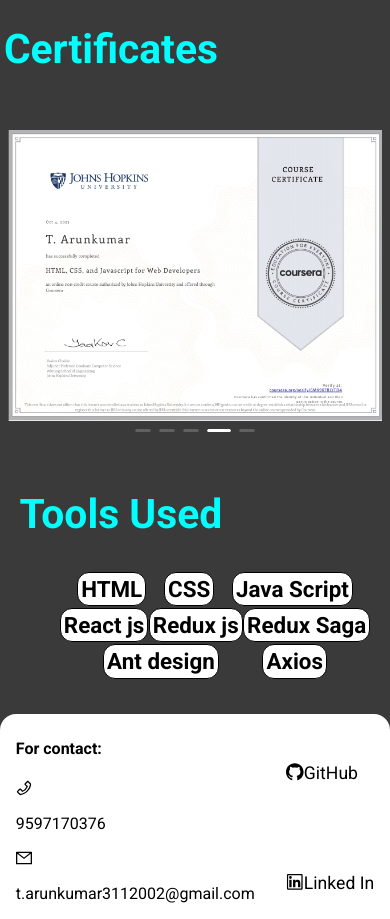
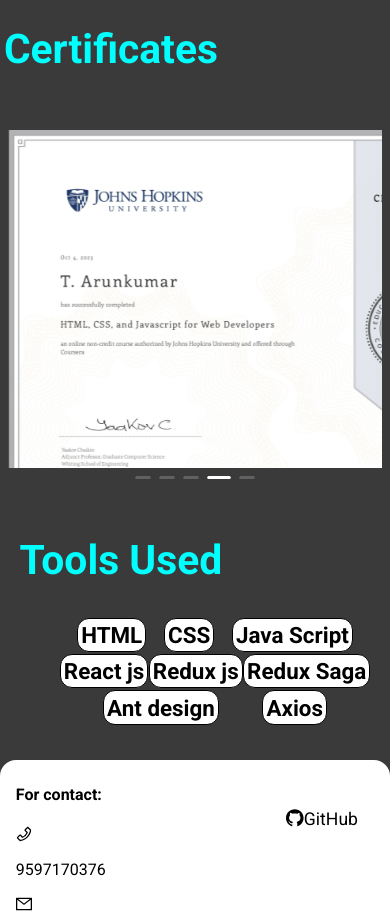
Before and after one commit to Arunkumarth/Portfolio2, a React (Create React App) app: page / in a window 390 px wide. Shown: the part 2580-3499 px from the top of the page. Built offline with nearby package versions, Linux system fonts and the light colour scheme.

Commit message:
certificate change

```diff
--- a/src/components/Cv.js
+++ b/src/components/Cv.js
@@ -127,32 +127,33 @@
 					autoplaySpeed={1600}
 					className="certificates-caro"
 					useTransform
+					fade
 				>
-					<div>
+					<div className="certificate-container">
 						<img
 							className="caro-image"
 							src="images/certificates/GuviCertification -python.png"
 						></img>
 					</div>
-					<div>
+					<div className="certificate-container">
 						<img
 							className="caro-image"
 							src="images/certificates/guvi buid face reco.png"
 						></img>
 					</div>
-					<div>
+					<div className="certificate-container">
 						<img
 							className="caro-image"
 							src="images/certificates/GuviCertification - guiness record.png"
 						></img>
 					</div>
-					<div>
+					<div className="certificate-container">
 						<img
 							className="caro-image"
 							src="images/certificates/html,css.jpeg"
 						></img>
 					</div>
-					<div>
+					<div className="certificate-container">
 						<img
 							className="caro-image"
 							src="images/certificates/python-begin.jpeg"
--- a/src/components/cv.css
+++ b/src/components/cv.css
@@ -1,4 +1,4 @@
-@import url('https://fonts.googleapis.com/css2?family=Roboto:ital,wght@0,100;0,300;0,400;0,500;0,700;0,900;1,100;1,300;1,400;1,500;1,700;1,900&display=swap');
+@import url("https://fonts.googleapis.com/css2?family=Roboto:ital,wght@0,100;0,300;0,400;0,500;0,700;0,900;1,100;1,300;1,400;1,500;1,700;1,900&display=swap");
 
 body {
 	margin: 0;
@@ -191,29 +191,32 @@
 	color: rgb(220, 217, 217);
 	font-weight: 600;
 }
-@media only screen and (max-width:600px){
-    .flex{
-        flex-direction:column;
+@media only screen and (max-width: 600px) {
+	.flex {
+		flex-direction: column;
 		align-items: center;
 		justify-content: center;
 		padding: 4% 1%;
 	}
-    .flexImage{
+	.flexImage {
 		display: none;
 	}
-    .bio > img{
+	.bio > img {
 		width: 30%;
 	}
-    .toolsused ul{
-        row-gap:2px;
+	.toolsused ul {
+		row-gap: 2px;
 	}
-     .certificates{
-	     padding:1%
+	.certificates {
+		padding: 1%;
 	}
 	.certificates-caro {
 		padding: 6% 1%;
 	}
 	.caro-image {
+		margin: auto;
+	}
+	.certificate-container{
 		max-height: 40vh;
 		max-width: 100%;
 		margin: auto;
```
Lines whose indentation alone changed are shown as unchanged.
